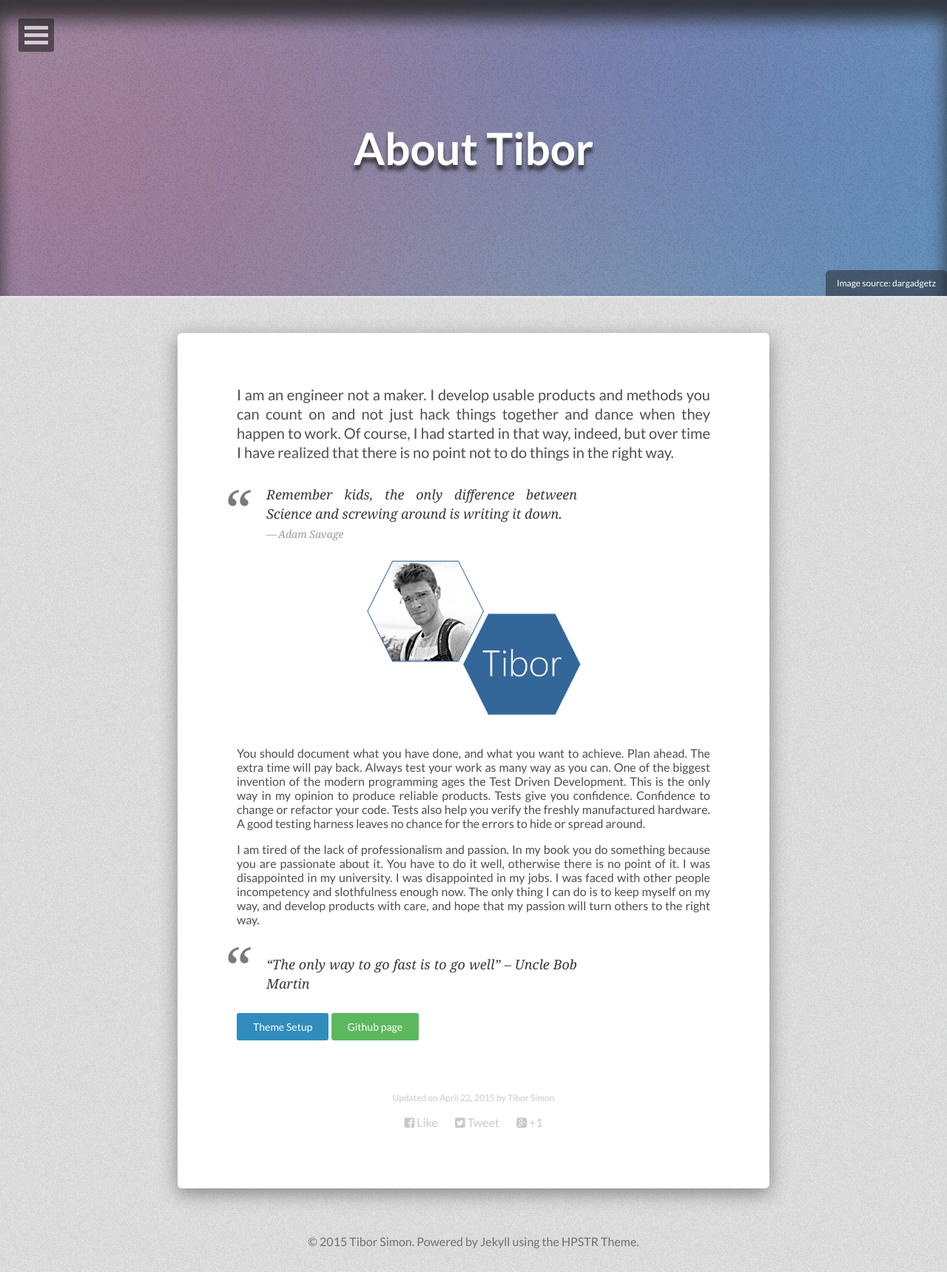
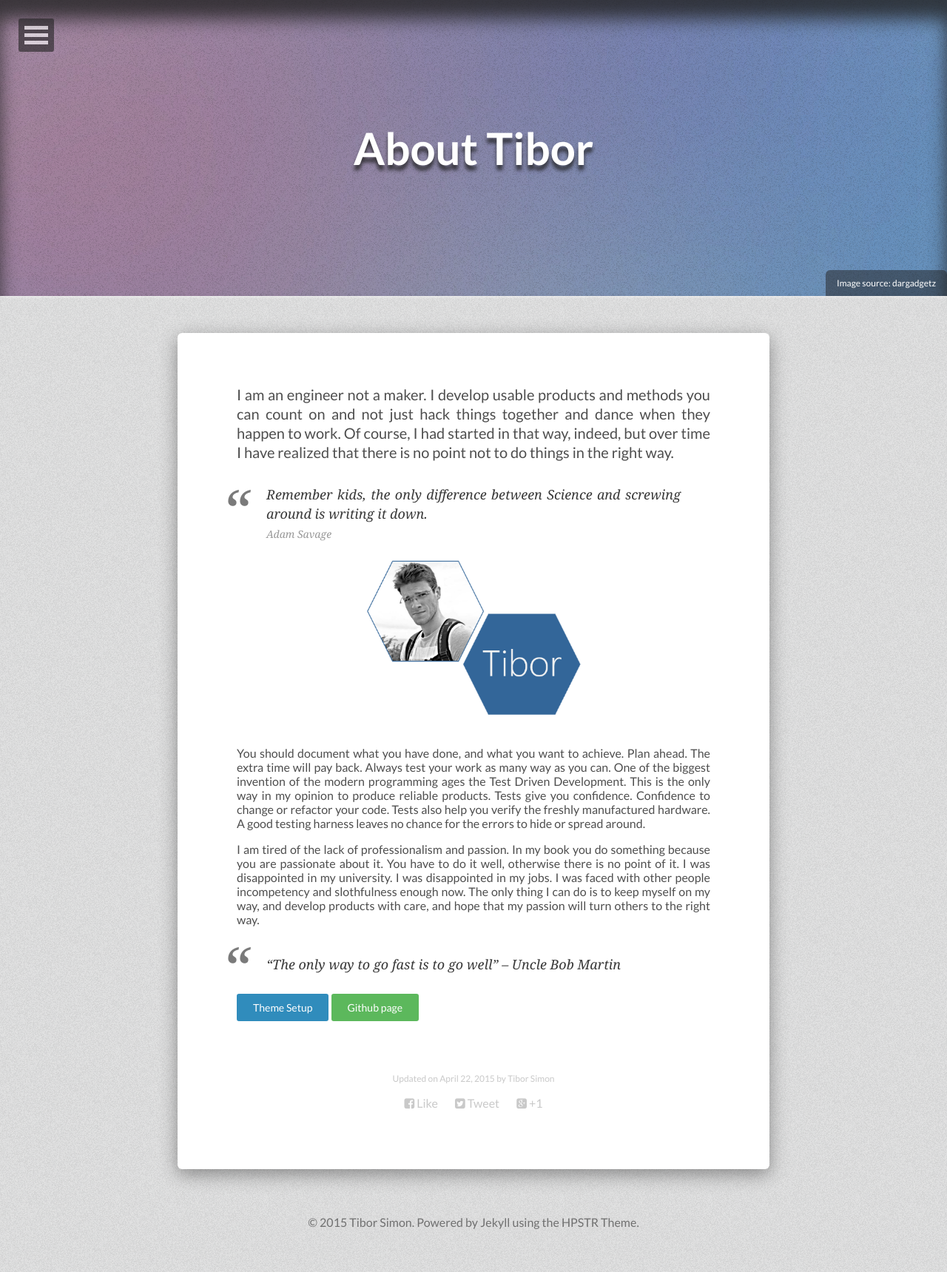
Before and after one commit to tiborsimon/tiborsimon.github.io, a Jekyll site: the page built from about/index.md, in a window 1280 px wide. Shown: the whole page at 74% size. Built offline with Jekyll 4.4.1, drawn with Linux system fonts in a browser that asks for light colours; nearby versions of some CDN libraries; after the commit the page ends 1693 px from its top, so only the background shows below that.

Commit message:
css refactored

```diff
--- a/_sass/_typography.scss
+++ b/_sass/_typography.scss
@@ -83,15 +83,12 @@
     font-family: Georgia, serif;
     font-size: 18px;
     font-style: italic;
-    width: 500px;
     margin: 0.25em 0;
     padding: 0.25em 40px;
     line-height: 1.45;
     position: relative;
     color: #383838;
-}
-
-blockquote:before {
+    :before {
         display: block;
         content: "\201C";
         font-size: 80px;
@@ -100,17 +97,17 @@
         top: -20px;
         color: #7a7a7a;
     }
-
-blockquote cite {
+    cite {
         color: #999999;
         font-size: 14px;
         display: block;
         margin-top: 5px;
+        :before {
+            content: "\2014 \2009";
+        }
+    }
 }
 
-blockquote cite:before {
-    content: "\2014 \2009";
-}
 
 // List items
 // --------------------------------------------------
```
Lines whose indentation alone changed are shown as unchanged.
